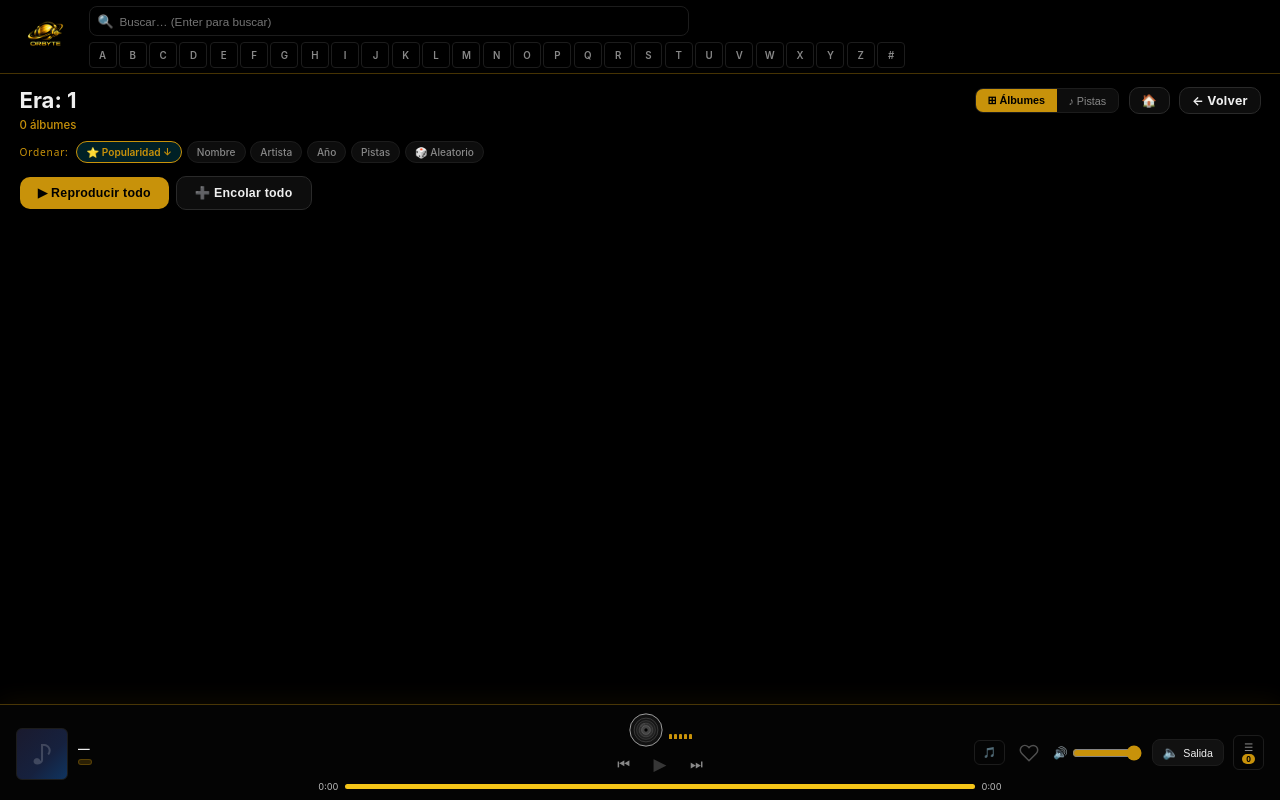
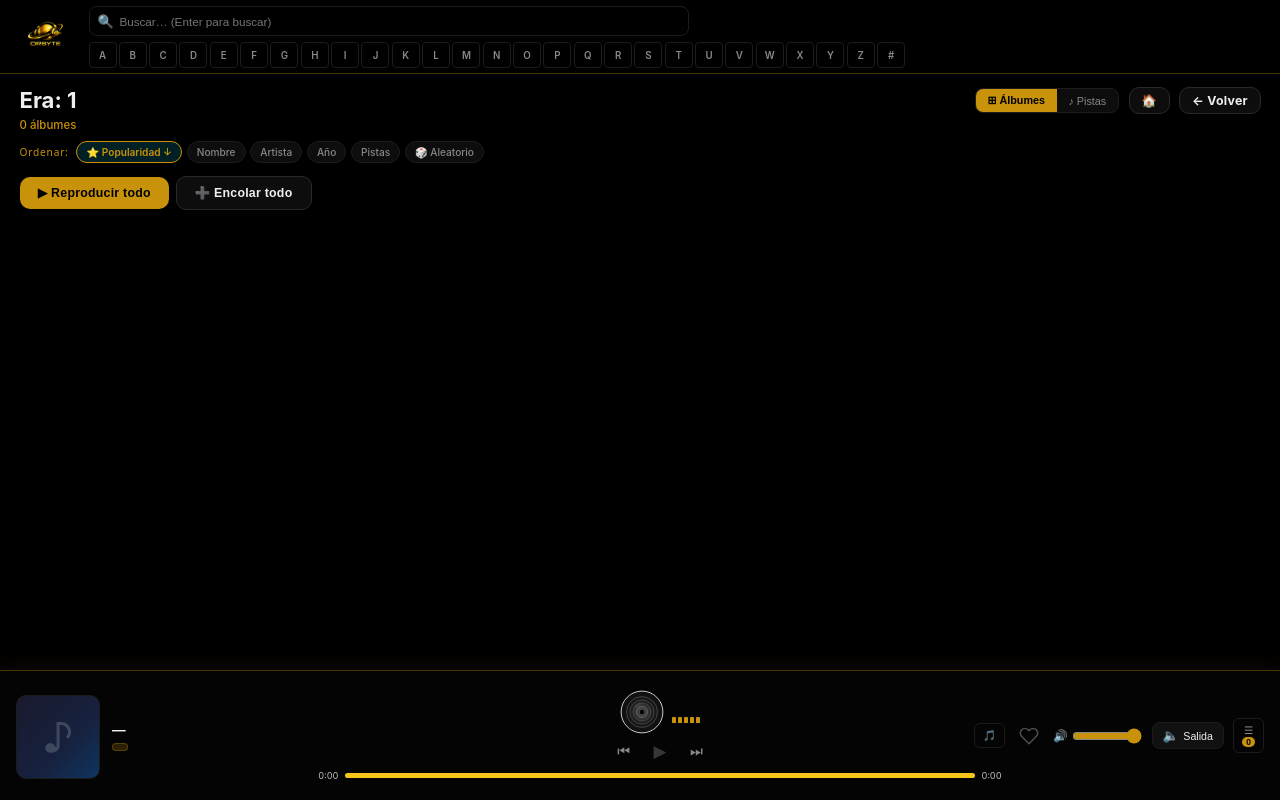
Before and after one commit to orbytedirector-cmd/Orbyte, a Flask app: page /era/1 in a window 1280 px wide. Run offline with Flask 3, Linux system fonts and the light colour scheme; data that the repository does not hold is empty.

Commit message:
fix: player-bar - altura, portada, tipografia, visualizador y diamante (escritorio)

```diff
--- a/static/player.js
+++ b/static/player.js
@@ -198,7 +198,7 @@ function updatePlayerBar(track) {
     };
     const c = (track.led_color || 'white').toLowerCase();
     if (led) {
-        led.innerHTML  = _makeDiamondSVG(c);
+        led.innerHTML  = _makeDiamondSVG(c, 'np');
         led.className  = 'player-led led-d-' + c;
         led.title      = LED_LABELS[c] || c;
     }
--- a/static/style.css
+++ b/static/style.css
@@ -24,7 +24,7 @@
   --border-gold:   rgba(200,146,10,0.35);
 
   /* ── Player ── */
-  --player-h:      96px;
+  --player-h:      130px;
 
   /* ── LED indicator colors — never change these ── */
   --led-yellow:  #f5c518;
@@ -133,11 +133,11 @@ html { font-size: clamp(13px, 0.9vw, 16px); }
 }
 
 /* Left */
-.player-left { display:flex; align-items:center; gap:0.75rem; min-width:0; padding-top:2px; }
+.player-left { display:flex; align-items:center; gap:0.9rem; min-width:0; padding-top:2px; }
 
 /* Cover: bigger + hover zoom */
 .player-cover-wrap {
-  position:relative; width:52px; height:52px; border-radius:6px;
+  position:relative; width:84px; height:84px; border-radius:10px;
   background:linear-gradient(135deg,#1a1a2e 0%,#16213e 60%,#0f3460 100%);
   border:1px solid var(--border); flex-shrink:0; overflow:hidden;
   cursor:pointer; transition:transform 0.2s, box-shadow 0.2s;
@@ -147,18 +147,18 @@ html { font-size: clamp(13px, 0.9vw, 16px); }
 }
 .player-cover-placeholder {
   position:absolute; inset:0; display:flex; align-items:center; justify-content:center;
-  font-size:2rem; color:rgba(255,255,255,0.18); pointer-events:none;
+  font-size:3rem; color:rgba(255,255,255,0.18); pointer-events:none;
 }
 .player-cover {
-  position:absolute; inset:0; width:100%; height:100%; object-fit:cover; border-radius:8px;
+  position:absolute; inset:0; width:100%; height:100%; object-fit:cover; border-radius:10px;
 }
 .player-info { min-width:0; flex:1; }
-.player-title  { font-size:0.9rem; font-weight:600; white-space:nowrap; overflow:hidden; text-overflow:ellipsis; }
-.player-artist { font-size:0.75rem; color:var(--text-secondary); white-space:nowrap; overflow:hidden; text-overflow:ellipsis; }
-.player-album  { font-size:0.7rem;  color:var(--text-muted);     white-space:nowrap; overflow:hidden; text-overflow:ellipsis; }
-.player-tags { display:flex; align-items:center; gap:0.4rem; margin-top:0.2rem; }
-
-.player-fmt-badge { padding:0.15rem 0.45rem; border-radius:4px; font-size:0.65rem; font-weight:700; background:rgba(200,146,10,0.20); color:var(--accent); border:1px solid rgba(200,146,10,0.30); }
+.player-title  { font-size:1.05rem; font-weight:600; white-space:nowrap; overflow:hidden; text-overflow:ellipsis; }
+.player-artist { font-size:0.85rem; color:var(--text-secondary); white-space:nowrap; overflow:hidden; text-overflow:ellipsis; }
+.player-album  { font-size:0.8rem;  color:var(--text-muted);     white-space:nowrap; overflow:hidden; text-overflow:ellipsis; }
+.player-tags { display:flex; align-items:center; gap:0.5rem; margin-top:0.35rem; }
+
+.player-fmt-badge { padding:0.22rem 0.55rem; border-radius:4px; font-size:0.72rem; font-weight:700; background:rgba(200,146,10,0.20); color:var(--accent); border:1px solid rgba(200,146,10,0.30); }
 /* All 7 iFi Zen DAC V2 LED modes */
 .fmt-yellow  { background:rgba(245,197,24,0.15);  color:var(--led-yellow);  border-color:rgba(245,197,24,0.3); }
 .fmt-white   { background:rgba(240,240,240,0.10); color:var(--led-white);   border-color:rgba(240,240,240,0.2); }
@@ -171,15 +171,15 @@ html { font-size: clamp(13px, 0.9vw, 16px); }
 .player-led { display:inline-flex; align-items:center; justify-content:center; flex-shrink:0; color:var(--led-white); transition:color 0.4s, filter 0.4s; }
 
 /* viz row: disc + eq side by side */
-.player-viz-row { display:flex; align-items:center; gap:6px; }
-.player-visualizer { width:34px; height:34px; position:relative; flex-shrink:0; --led-current:var(--led-white); }
+.player-viz-row { display:flex; align-items:center; gap:8px; }
+.player-visualizer { width:44px; height:44px; position:relative; flex-shrink:0; --led-current:var(--led-white); }
 .player-visualizer.spinning .viz-disc { animation:spin 3s linear infinite; animation-play-state:paused; }
 @keyframes spin { from{transform:rotate(0deg)} to{transform:rotate(360deg)} }
 .viz-disc { width:100%; height:100%; display:block; overflow:visible; }
 
 /* EQ bars in normal flow beside disc */
-.viz-eq { display:flex; gap:2px; align-items:flex-end; height:22px; padding-bottom:2px; }
-.eq-bar { width:3px; height:5px; background:var(--led-current,var(--accent)); border-radius:1px 1px 0 0; transform-origin:bottom; }
+.viz-eq { display:flex; gap:2px; align-items:flex-end; height:28px; padding-bottom:3px; }
+.eq-bar { width:4px; height:6px; background:var(--led-current,var(--accent)); border-radius:1px 1px 0 0; transform-origin:bottom; }
 .viz-eq.active .eq-bar:nth-child(1) { animation:eq 0.7s ease-in-out infinite alternate; }
 .viz-eq.active .eq-bar:nth-child(2) { animation:eq 0.5s ease-in-out 0.1s infinite alternate; }
 .viz-eq.active .eq-bar:nth-child(3) { animation:eq 0.9s ease-in-out 0.2s infinite alternate; }
@@ -188,7 +188,7 @@ html { font-size: clamp(13px, 0.9vw, 16px); }
 @keyframes eq { from{transform:scaleY(0.4)} to{transform:scaleY(3)} }
 
 /* Controls always rendered, always visible */
-.player-controls-wrap { display:flex; flex-direction:column; align-items:center; gap:0.15rem; width:100%; }
+.player-controls-wrap { display:flex; flex-direction:column; align-items:center; gap:0.3rem; width:100%; }
 .player-controls { display:flex; align-items:center; gap:0.5rem; }
 .control-btn { background:none; border:none; color:var(--text-secondary); font-size:1.1rem; cursor:pointer; width:2.3rem; height:2.3rem; display:flex; align-items:center; justify-content:center; border-radius:50%; transition:color 0.15s,background 0.15s; }
 .control-btn:hover { color:var(--text-primary); background:rgba(255,255,255,0.06); }
```
Also changed, not shown: 5 other files.
